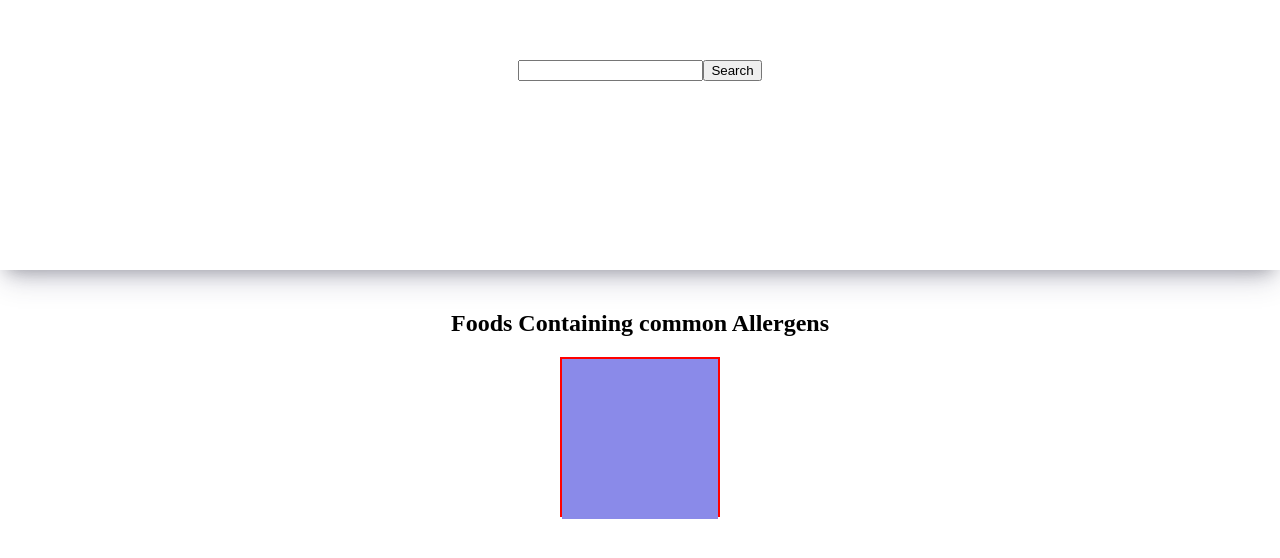
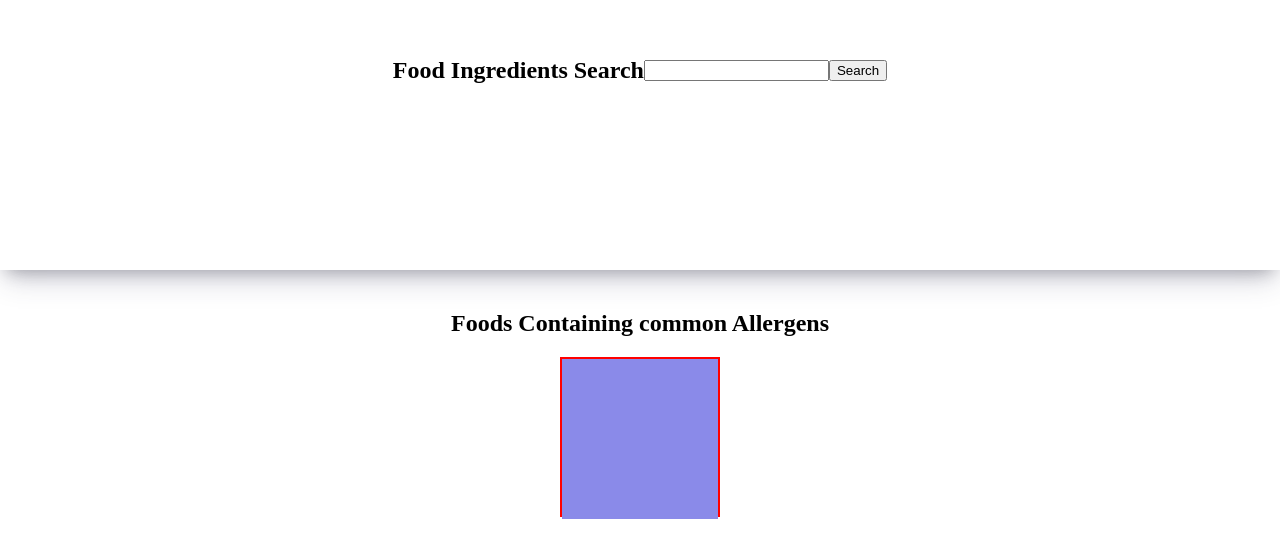
Before and after one commit to Sterling47/backend-stretch, a React (Vite) app: page / in a window 1280 px wide. Shown: the part 130-688 px from the top of the page. Built offline with nearby package versions, Linux system fonts and the light colour scheme.

Commit message:
add h2 for header

```diff
--- a/src/Components/Header/Header.jsx
+++ b/src/Components/Header/Header.jsx
@@ -4,6 +4,7 @@ import '../Header/Header.css'
 const Header = () => {
   return (
     <header>
+      <h2>Food Ingredients Search</h2>
       <form action="search">
         <div>
           <input type="text" />
```
